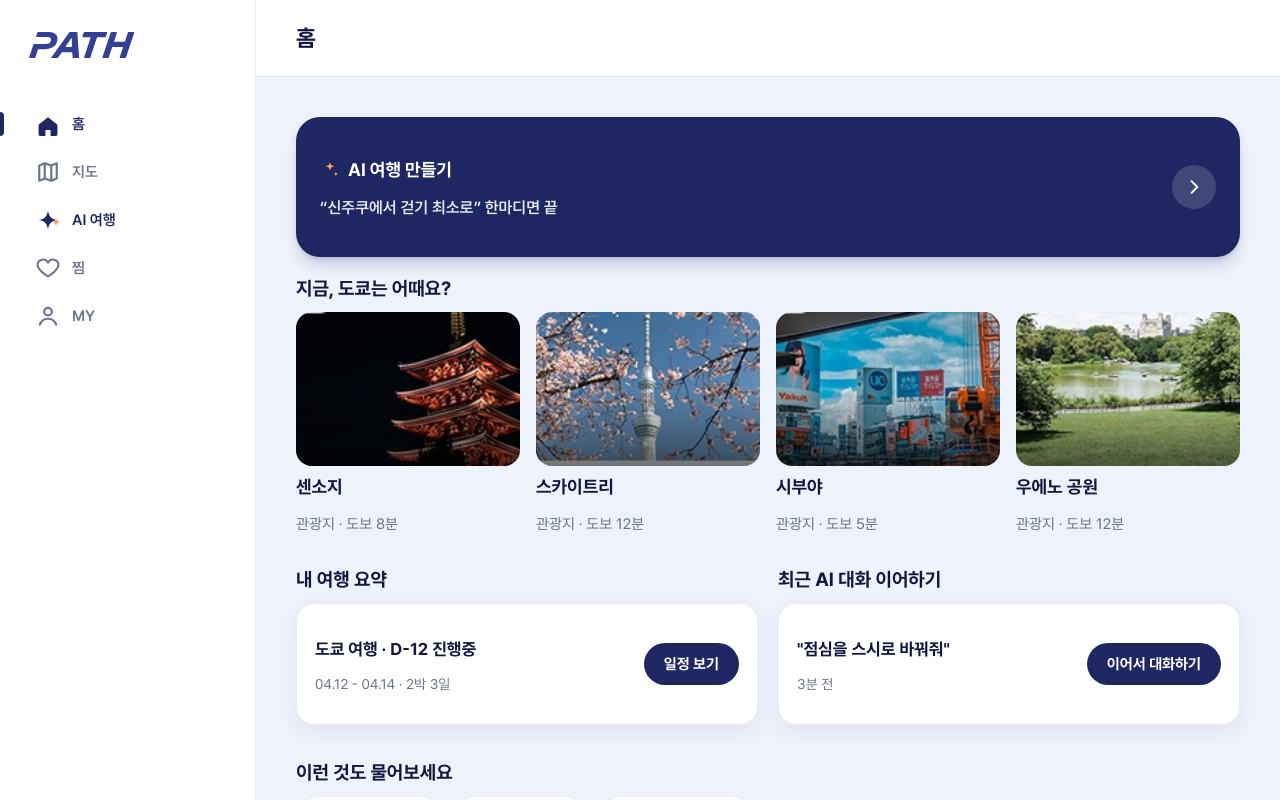
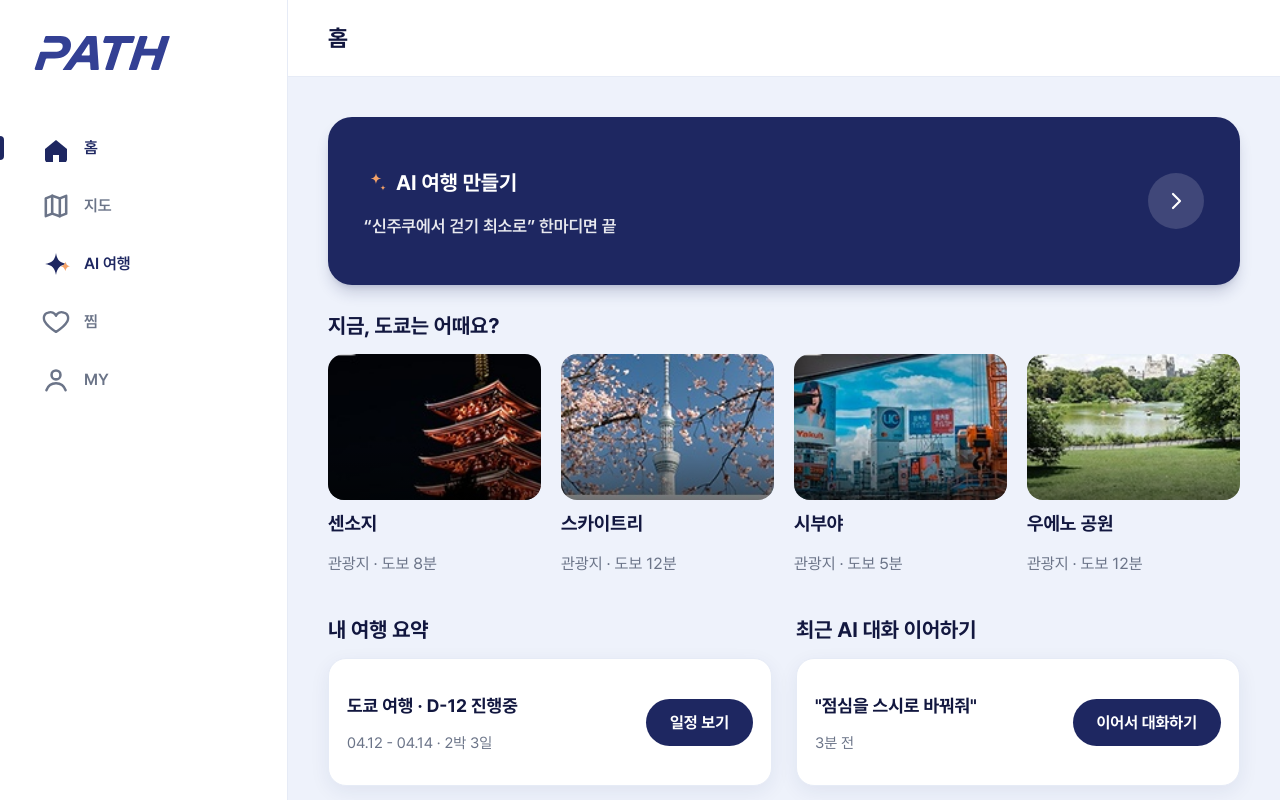
Before and after one commit to KIMGAYEONG12/PATH-app-Travel-with-Agent, a Next.js app: page /home in a window 1280 px wide. Shown: the top 800 px of the page. Built offline with nearby package versions, Linux system fonts and the light colour scheme.

Commit message:
8차 수정 및 오후 시간 중간 작업 및 PC화면 수정 중 글씨 크기 포함

```diff
--- a/app/ai/analyzing/page.js
+++ b/app/ai/analyzing/page.js
@@ -1,6 +1,7 @@
 "use client";
 
 import { Suspense, useEffect, useRef, useState } from "react";
+import Link from "next/link";
 import { useRouter, useSearchParams } from "next/navigation";
 import Header from "@/components/Header";
 import Icon from "@/components/Icon";
@@ -67,9 +68,18 @@ function AiAnalyzingInner() {
   }
 
   return (
-    <div className="screen-scroll no-tab flex flex-col lg:min-h-[calc(100dvh-0px)] lg:flex-1 lg:justify-center">
-      <Header title="AI 분석 중" backHref="/ai" />
-      <div className="container lg:mx-auto lg:w-full lg:max-w-[440px] lg:px-0">
+    <div className="screen-scroll no-tab flex flex-col lg:min-h-[calc(100dvh-0px)] lg:flex-1">
+      <Header title="AI 분석 중" backHref="/ai" className="lg:hidden" />
+      {/* PC 헤더 — 노트북/컴퓨터 화면에서 다른 PC 화면들과 동일한 톤의
+          상단 바(뒤로가기 + 제목)를 씁니다. */}
+      <header className="hidden shrink-0 items-center gap-3 border-b border-line px-10 py-6 lg:flex">
+        <Link href="/ai" className="flex h-9 w-9 items-center justify-center rounded-full transition hover:bg-[#eef2fb]">
+          <Icon name="chevronRight" size={18} className="rotate-180" />
+        </Link>
+        <h1 className="text-[23px] font-bold text-navy-deep">AI 분석 중</h1>
+      </header>
+      <div className="container flex-1 lg:flex lg:items-center lg:justify-center lg:bg-[#eef2fb] lg:px-10">
+        <div className="lg:mx-auto lg:w-full lg:max-w-[560px] lg:rounded-3xl lg:border lg:border-line lg:bg-white lg:px-14 lg:py-14">
         {failed ? (
           <div style={{ display: "flex", flexDirection: "column", alignItems: "center", textAlign: "center", padding: "60px 10px 0" }} className="lg:pt-0">
             <div
@@ -130,6 +140,7 @@ function AiAnalyzingInner() {
             </Card>
           </>
         )}
+        </div>
       </div>
     </div>
   );
--- a/app/ai/layout.js
+++ b/app/ai/layout.js
@@ -6,7 +6,17 @@ import Sidebar from "@/components/Sidebar";
 // AI 여행 플로우도 PC에서는 path_zip처럼 좌측 사이드바를 함께 보여줍니다.
 // /ai 와 /ai/chat 은 프로토타입처럼 좌우 2단(요청/미리보기, 대화/미리보기)
 // 이므로 폭 제한 없이 전체 폭을 쓰고, 나머지 플로우 화면은 가운데 정렬합니다.
-const WIDE_ROUTES = ["/ai", "/ai/chat", "/ai/route", "/ai/changed", "/ai/result"];
+// /ai/analyzing, /ai/reanalyzing도 노트북/컴퓨터 화면에서 가운데 좁은 컬럼에
+// 테두리로 갇혀 태블릿처럼 보이지 않도록 폭 제한 없는 화면으로 둡니다.
+const WIDE_ROUTES = [
+  "/ai",
+  "/ai/chat",
+  "/ai/route",
+  "/ai/changed",
+  "/ai/result",
+  "/ai/analyzing",
+  "/ai/reanalyzing",
+];
 
 export default function AiLayout({ children }) {
   const pathname = usePathname();
--- a/app/home/page.js
+++ b/app/home/page.js
@@ -25,27 +25,27 @@ export default function HomePage() {
   return (
     <TabShell title="홈">
       <LogoHeader />
-      <main className="flex flex-col gap-5 px-5 pt-2 lg:px-0">
+      <main className="flex flex-col gap-5 px-5 pt-2 lg:gap-7 lg:px-0">
         <Link
           href="/ai"
-          className="flex items-center justify-between rounded-3xl bg-navy px-6 py-6 text-white shadow-lg shadow-navy/20"
+          className="flex items-center justify-between rounded-3xl bg-navy px-6 py-6 text-white shadow-lg shadow-navy/20 lg:px-9 lg:py-8"
         >
           <div>
-            <p className="flex items-center gap-2 text-[18px] font-bold">
-              <IconSparkle className="h-5 w-5 text-accent-orange" />
+            <p className="flex items-center gap-2 text-[18px] font-bold lg:text-[21px]">
+              <IconSparkle className="h-5 w-5 text-accent-orange lg:h-6 lg:w-6" />
               AI 여행 만들기
             </p>
-            <p className="mt-2 text-[16px] font-semibold text-white/90">
+            <p className="mt-2 text-[16px] font-semibold text-white/90 lg:mt-3 lg:text-[17px]">
               &ldquo;신주쿠에서 걷기 최소로&rdquo; 한마디면 끝
             </p>
           </div>
-          <span className="flex h-11 w-11 shrink-0 items-center justify-center rounded-full bg-white/15">
-            <IconChevronRight className="h-5 w-5" />
+          <span className="flex h-11 w-11 shrink-0 items-center justify-center rounded-full bg-white/15 lg:h-14 lg:w-14">
+            <IconChevronRight className="h-5 w-5 lg:h-6 lg:w-6" />
           </span>
         </Link>
 
         <section>
-          <h2 className="mb-3 text-[19px] font-bold text-navy-deep">지금, 도쿄는 어때요?</h2>
+          <h2 className="mb-3 text-[19px] font-bold text-navy-deep lg:mb-4 lg:text-[21px]">지금, 도쿄는 어때요?</h2>
 
           {/* 모바일: 이미지 위에 이름 오버레이 (3개) */}
           <div className="grid grid-cols-3 gap-3 lg:hidden">
@@ -58,7 +58,7 @@ export default function HomePage() {
 
           {/* PC: 이미지 아래에 이름/부제 표기 (4개) — 원본 디자인처럼 4개 열이
               컨테이너 폭을 꽉 채우도록 표시 (폭 제한 없음). */}
-          <div className="hidden lg:grid lg:grid-cols-4 lg:gap-4">
+          <div className="hidden lg:grid lg:grid-cols-4 lg:gap-5">
             {SPOTS.map((s) => (
               <Link key={s.name} href={`/ai/place/${s.id}`} className="block">
                 <PlacePhoto
@@ -66,8 +66,8 @@ export default function HomePage() {
                   className="aspect-[16/11] w-full rounded-2xl"
                   labelClassName="hidden"
                 />
-                <p className="mt-2.5 text-[18px] font-bold text-navy-deep">{s.name}</p>
-                <p className="mt-1 text-[15px] text-muted">{s.time}</p>
+                <p className="mt-3 text-[19px] font-bold text-navy-deep">{s.name}</p>
+                <p className="mt-1 text-[16px] text-muted">{s.time}</p>
               </Link>
             ))}
           </div>
@@ -97,16 +97,16 @@ export default function HomePage() {
         </div>
 
         {/* PC: "지금, 도쿄는 어때요?"와 같은 방식으로 제목을 카드 밖에 표기 */}
-        <div className="hidden gap-5 pb-4 lg:grid lg:grid-cols-2">
+        <div className="hidden gap-6 pb-4 lg:grid lg:grid-cols-2">
           <div>
-            <h2 className="mb-3 text-[19px] font-bold text-navy-deep">내 여행 요약</h2>
+            <h2 className="mb-4 text-[21px] font-bold text-navy-deep">내 여행 요약</h2>
             <Link href="/my/trips" className="block">
               <Card className="flex items-center justify-between">
                 <div>
-                  <p className="text-[17px] font-bold text-navy-deep">도쿄 여행 · D-12 진행중</p>
-                  <p className="mt-0.5 text-[14px] text-muted">04.12 - 04.14 · 2박 3일</p>
+                  <p className="text-[18px] font-bold text-navy-deep">도쿄 여행 · D-12 진행중</p>
+                  <p className="mt-1 text-[15px] text-muted">04.12 - 04.14 · 2박 3일</p>
                 </div>
-                <span className="shrink-0 rounded-xl bg-navy px-5 py-3 text-[15px] font-bold text-white">
+                <span className="shrink-0 rounded-xl bg-navy px-6 py-3.5 text-[16px] font-bold text-white">
                   일정 보기
                 </span>
               </Card>
@@ -114,14 +114,14 @@ export default function HomePage() {
           </div>
 
           <div>
-            <h2 className="mb-3 text-[19px] font-bold text-navy-deep">최근 AI 대화 이어하기</h2>
+            <h2 className="mb-4 text-[21px] font-bold text-navy-deep">최근 AI 대화 이어하기</h2>
             <Link href="/ai/chat" className="block">
               <Card className="flex items-center justify-between">
                 <div>
-                  <p className="text-[17px] font-bold text-navy-deep">&quot;점심을 스시로 바꿔줘&quot;</p>
-                  <p className="mt-0.5 text-[14px] text-muted">3분 전</p>
+                  <p className="text-[18px] font-bold text-navy-deep">&quot;점심을 스시로 바꿔줘&quot;</p>
+                  <p className="mt-1 text-[15px] text-muted">3분 전</p>
                 </div>
-                <span className="shrink-0 rounded-xl bg-navy px-5 py-3 text-[15px] font-bold text-white">
+                <span className="shrink-0 rounded-xl bg-navy px-6 py-3.5 text-[16px] font-bold text-white">
                   이어서 대화하기
                 </span>
               </Card>
@@ -131,13 +131,13 @@ export default function HomePage() {
 
         {/* PC 전용 — 모바일 프로토타입("홈")에는 없는 섹션 */}
         <section className="hidden pb-6 lg:block">
-          <h2 className="mb-3 text-[19px] font-bold text-navy-deep">이런 것도 물어보세요</h2>
+          <h2 className="mb-4 text-[21px] font-bold text-navy-deep">이런 것도 물어보세요</h2>
           <div className="flex flex-wrap gap-3">
             {ASK_CHIPS.map((c) => (
               <Link
                 key={c.label}
                 href={c.href}
-                className="rounded-full border border-line bg-white px-5 py-3 text-[16px] font-semibold text-navy-deep transition hover:border-navy"
+                className="rounded-full border border-line bg-white px-6 py-3.5 text-[17px] font-semibold text-navy-deep transition hover:border-navy"
               >
                 {c.label}
               </Link>
--- a/components/Sidebar.js
+++ b/components/Sidebar.js
@@ -42,11 +42,11 @@ export default function Sidebar() {
   const pathname = usePathname();
 
   return (
-    <aside className="hidden lg:flex w-64 shrink-0 flex-col border-r border-line bg-white px-6 py-8">
-      <Link href="/home" className="mb-10 block w-28">
+    <aside className="hidden lg:flex w-72 shrink-0 flex-col border-r border-line bg-white px-7 py-9">
+      <Link href="/home" className="mb-12 block w-36">
         <Image src="/logo/logo-text.svg" alt="PATH" width={270} height={63} className="w-full h-auto" />
       </Link>
-      <ul className="flex flex-col gap-1">
+      <ul className="flex flex-col gap-1.5">
         {TABS.map(({ href, label, icon: Icon, fixed }) => {
           const active = pathname === href || pathname.startsWith(href + "/");
           const submenu = SUBMENUS[href];
@@ -59,26 +59,26 @@ export default function Sidebar() {
           return (
             <li key={href} className="relative">
               {showIndicator && (
-                <span className="absolute -left-6 top-1/2 h-6 w-1 -translate-y-1/2 rounded-r-full bg-navy" />
+                <span className="absolute -left-7 top-1/2 h-6 w-1 -translate-y-1/2 rounded-r-full bg-navy" />
               )}
               <Link
                 href={href}
-                className={`flex items-center gap-3 rounded-xl px-3 py-2.5 text-[15px] font-semibold transition ${
+                className={`flex items-center gap-3.5 rounded-xl px-3.5 py-3 text-[16px] font-semibold transition ${
                   fixed ? "text-navy" : active ? "text-navy" : "text-muted hover:text-navy"
                 }`}
               >
-                <Icon className="h-6 w-6" />
+                <Icon className="h-7 w-7" />
                 {label}
               </Link>
 
               {submenu && inSection && (
-                <ul className="mt-1 flex flex-col gap-0.5 pl-11">
+                <ul className="mt-1 flex flex-col gap-0.5 pl-[52px]">
                   {submenu.map((sub) => {
                     const subActive = sub.href === activeSubHref;
                     return (
                       <li key={sub.href} className="relative">
                         {subActive && (
-                          <span className="absolute -left-[68px] top-1/2 h-6 w-1 -translate-y-1/2 rounded-r-full bg-navy" />
+                          <span className="absolute -left-[76px] top-1/2 h-6 w-1 -translate-y-1/2 rounded-r-full bg-navy" />
                         )}
                         <Link
                           href={sub.href}
```
Also changed, not shown: app/ai/changed/page.js (+9 -8 lines), app/ai/reanalyzing/page.js (+14 -4 lines), app/favorites/page.js (+9 -9 lines), app/login/page.js (+7 -6 lines), app/map/page.js (+41 -7 lines), app/my/trips/page.js (+16 -48 lines).
